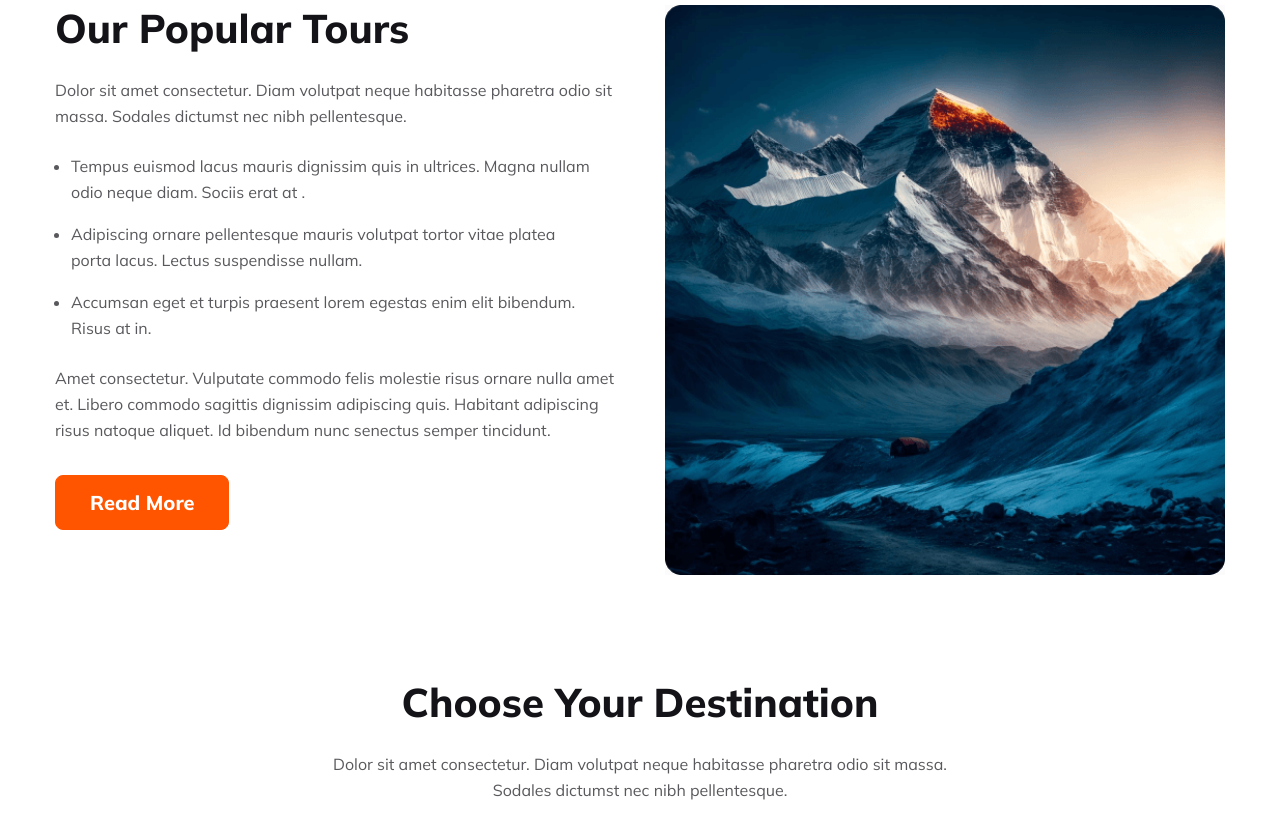
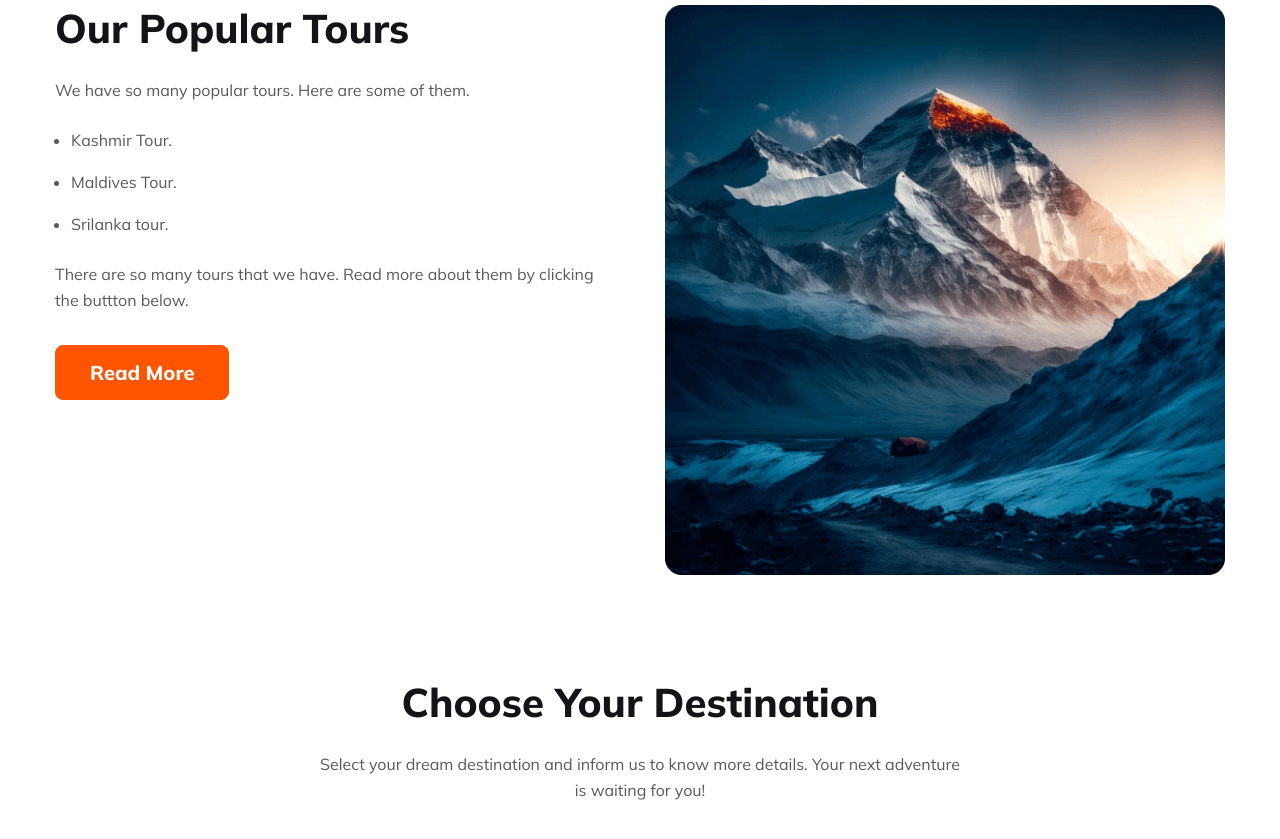
Before and after one commit to yasin-arft/B9A2-Travel-Website, a plain HTML site: page index.html in a window 1280 px wide. Shown: the part 761-1600 px from the top of the page. Drawn offline with Linux system fonts and the light colour scheme.

Commit message:
lorem texts replaced with meaningful texts (bonus)

```diff
--- a/index.html
+++ b/index.html
@@ -49,8 +49,8 @@
     <section class="banner">
       <h1 class="banner-title">Explore Your Travel</h1>
       <p class="banner-desc">
-        Dolor sit amet consectetur. Nullam suspendisse vitae ultricies dolor adipiscing. In et odio enim ac quis sapien
-        urna eu phasellus.
+        Discover incredible travel destinations based on your interests. Simply fill out the form below and click the
+        'Find Now' button to find your next destination.
       </p>
       <form action="" class="find-form">
         <div class="field">
@@ -97,18 +97,23 @@
       <div class="popular-tour-info">
         <h2 class="section-title">Our Popular Tours</h2>
         <div class="section-desc">
-          <p>Dolor sit amet consectetur. Diam volutpat neque habitasse pharetra odio sit massa. Sodales dictumst nec
-            nibh pellentesque.</p>
+          <p>
+            We have so many popular tours. Here are some of them.
+          </p>
           <ul>
-            <li>Tempus euismod lacus mauris dignissim quis in ultrices. Magna nullam odio neque diam. Sociis erat at .
+            <li>
+              Kashmir Tour.
             </li>
-            <li>Adipiscing ornare pellentesque mauris volutpat tortor vitae platea porta lacus. Lectus suspendisse
-              nullam.</li>
-            <li> Accumsan eget et turpis praesent lorem egestas enim elit bibendum. Risus at in.</li>
+            <li>
+              Maldives Tour.
+            </li>
+            <li>
+              Srilanka tour.
+            </li>
           </ul>
-          <p>Amet consectetur. Vulputate commodo felis molestie risus ornare nulla amet et. Libero commodo sagittis
-            dignissim adipiscing quis. Habitant adipiscing risus natoque aliquet. Id bibendum nunc senectus semper
-            tincidunt. </p>
+          <p class="deep">
+            There are so many tours that we have. Read more about them by clicking the buttton below.
+          </p>
         </div>
         <button class="btn-primary">Read More</button>
       </div>
@@ -125,8 +130,7 @@
       <div class="destination-info">
         <h2 class="section-title">Choose Your Destination</h2>
         <p class="section-desc">
-          Dolor sit amet consectetur. Diam volutpat neque habitasse pharetra odio sit massa. Sodales dictumst nec nibh
-          pellentesque.
+          Select your dream destination and inform us to know more details. Your next adventure is waiting for you!
         </p>
       </div>
       <div class="destination-locations">
@@ -183,8 +187,8 @@
       <div class="why-choose-us-info">
         <h2 class="section-title">Why Choose Us</h2>
         <p class="section-desc">
-          Dolor sit amet consectetur. Diam volutpat neque habitasse pharetra odio sit massa. Sodales dictumst nec nibh
-          pellentesque.
+          We provide the best service based on customers demand. We ensure best hotels and services in a reasonable
+          price.
         </p>
       </div>
       <div class="card-container">
@@ -192,24 +196,22 @@
           <img src="./Images/hotel.png" alt="Hotel icon">
           <h3 class="card-title">Handpicked Hotels</h3>
           <p class="card-desc">
-            Amet consectetur. Vulputate commodo felis molestie risus ornare nulla amet et. Libero commodo sagittis
-            dignissim adipiscing quis. Habitant adipiscing risus natoque aliquet.
+            Experience the luxurious and comfortable hotel service with our carefully selected, handpicked hotels.
           </p>
         </div>
         <div class="card">
           <img src="./Images/map.png" alt="Map icon">
           <h3 class="card-title">World Class Service</h3>
           <p class="card-desc">
-            Amet consectetur. Vulputate commodo felis molestie risus ornare nulla amet et. Libero commodo sagittis
-            dignissim adipiscing quis. Habitant adipiscing risus natoque aliquet.
+            We provide the world class services like : Transportation Arrangements, Tour Packages, Visa Assistance,
+            Event and Ticket Booking etc.
           </p>
         </div>
         <div class="card">
           <img src="./Images/price-tag.png" alt="price-tag icon">
           <h3 class="card-title">Best Price Guarantee</h3>
           <p class="card-desc">
-            Amet consectetur. Vulputate commodo felis molestie risus ornare nulla amet et. Libero commodo sagittis
-            dignissim adipiscing quis. Habitant adipiscing risus natoque aliquet.
+            We provide the Best price traveling packages. We will just pay for your taken services (no hidden charge).
           </p>
         </div>
       </div>
@@ -254,8 +256,8 @@
         <h2>Travel <span class="highlight">Host</span></h2>
       </div>
       <p class="section-desc">
-        Lorem ipsum dolor sit amet consectetur. Nulla sit viverra morbi vitae blandit orci potenti vulputate. Leo erat
-        maecenas vitae elementum ultricies nullam.
+        Travel Host is the best travel service provider based on customers desire. Fill your travel dream us. All you
+        have to do just contact us.
       </p>
     </div>
     <div class="social-links">
--- a/styles/style.css
+++ b/styles/style.css
@@ -199,7 +199,7 @@ input::placeholder {
   font-weight: 700;
 }
 
-.find-form:hover .btn-primary {
+.find-form .btn-primary:hover {
   background-color: var(--white);
   color: var(--primary-color);
 }
@@ -225,6 +225,10 @@ input::placeholder {
 
 .popular-tour-info ul li {
   padding: 8px 0;
+}
+
+.popular-tour-info .section-desc .deep {
+  color: var(--text);
 }
 
 .popular-tour-info button {
```
